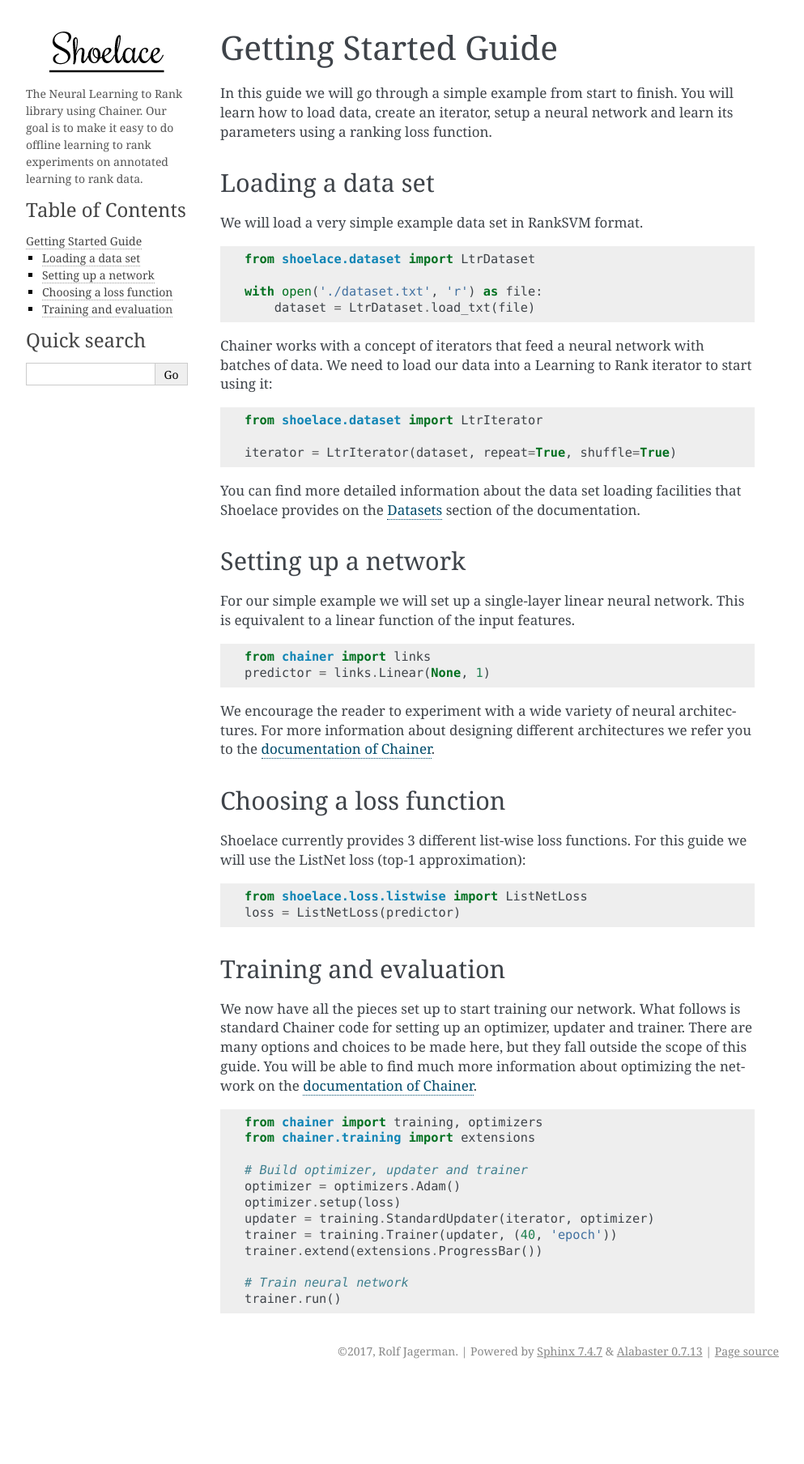
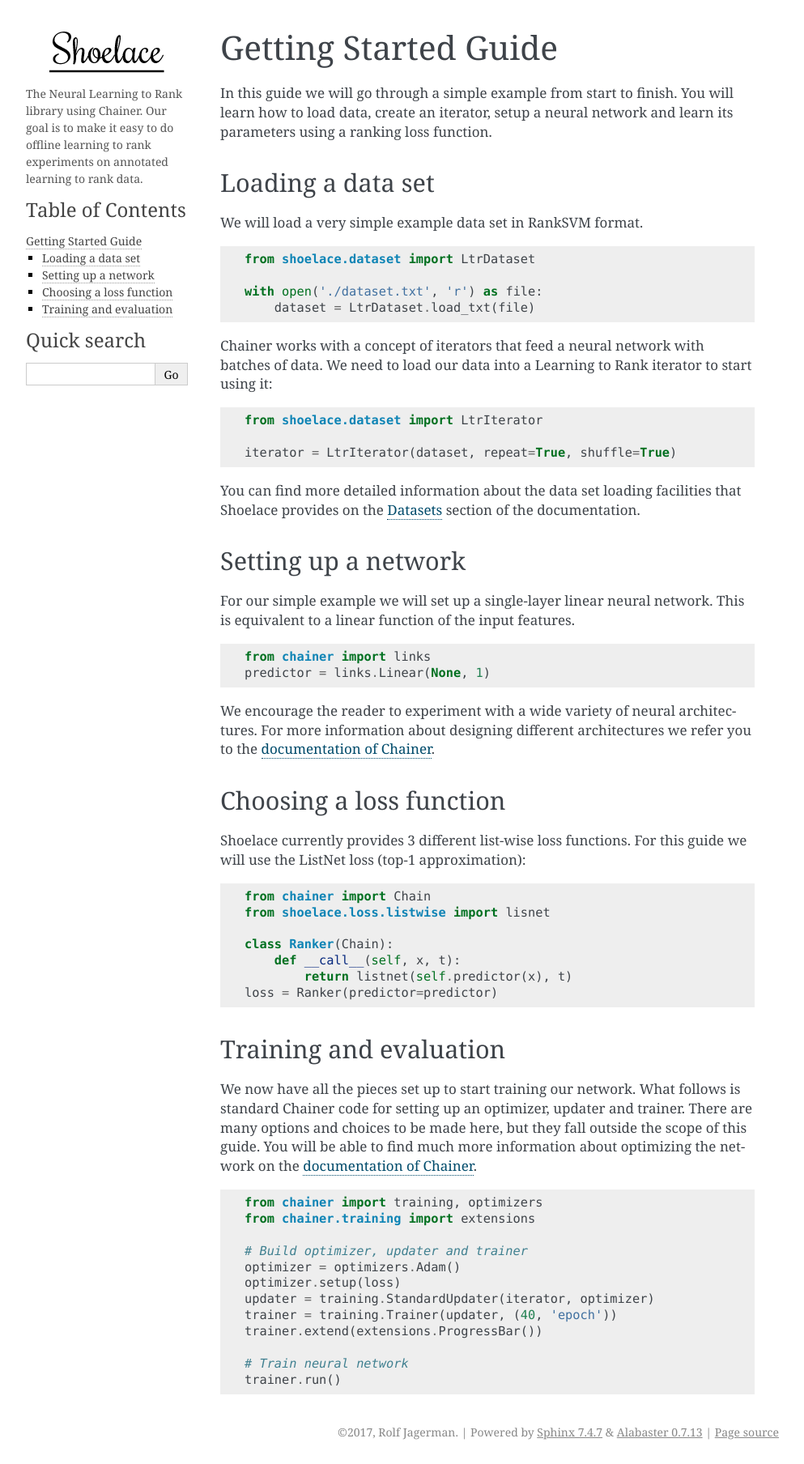
Before and after one commit to rjagerman/shoelace, a Sphinx documentation site: the page built from doc/getting_started.rst, in a window 1280 px wide. Shown: the whole page at 81% size, without its empty margins (148-1141 px from the left). Built offline with Sphinx 7.4.7, drawn with Linux system fonts in a browser that asks for light colours; before the commit the page ends 1708 px from its top, so only the background shows below that.

Commit message:
Update doc with new loss function format

```diff
--- a/doc/getting_started.rst
+++ b/doc/getting_started.rst
@@ -53,9 +53,13 @@
 
 .. code-block:: python
 
-    from shoelace.loss.listwise import ListNetLoss
-    loss = ListNetLoss(predictor)
+    from chainer import Chain
+    from shoelace.loss.listwise import lisnet
 
+    class Ranker(Chain):
+        def __call__(self, x, t):
+            return listnet(self.predictor(x), t)
+    loss = Ranker(predictor=predictor)
 
 Training and evaluation
 =======================
```
